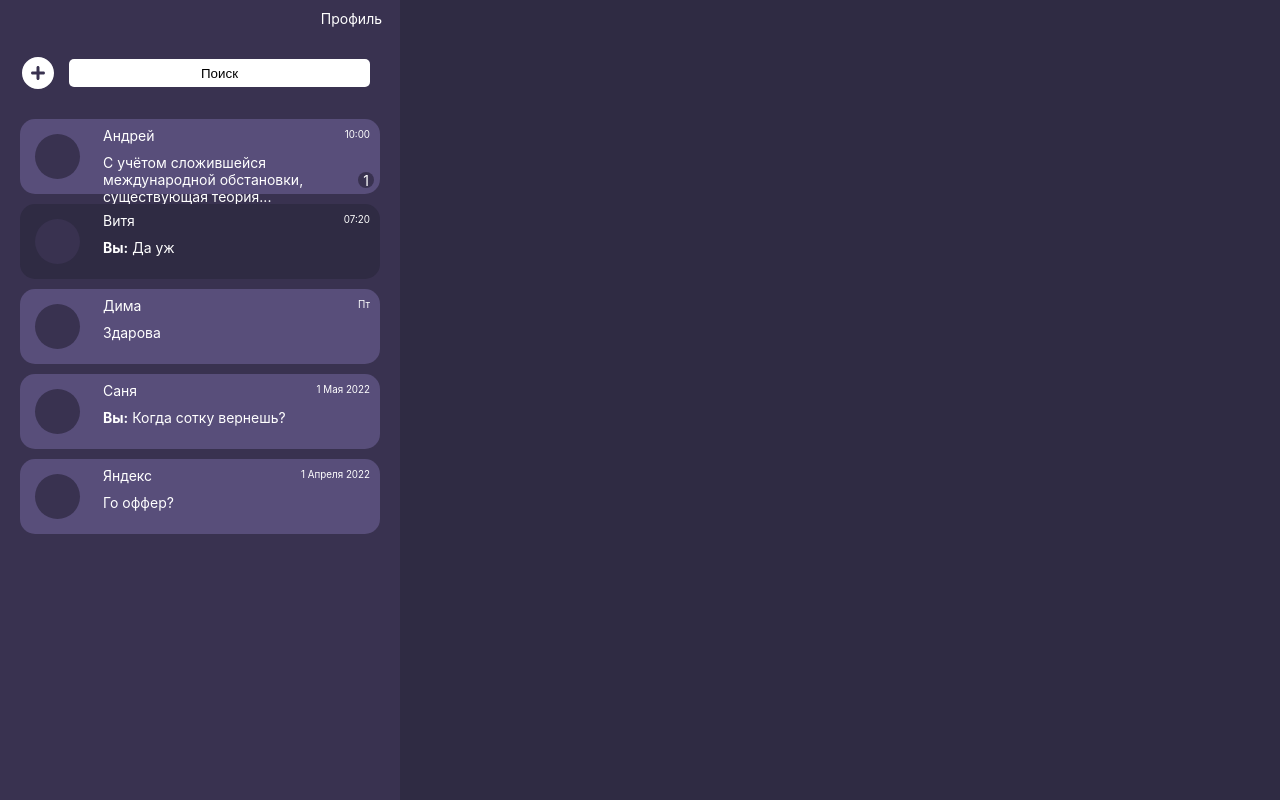
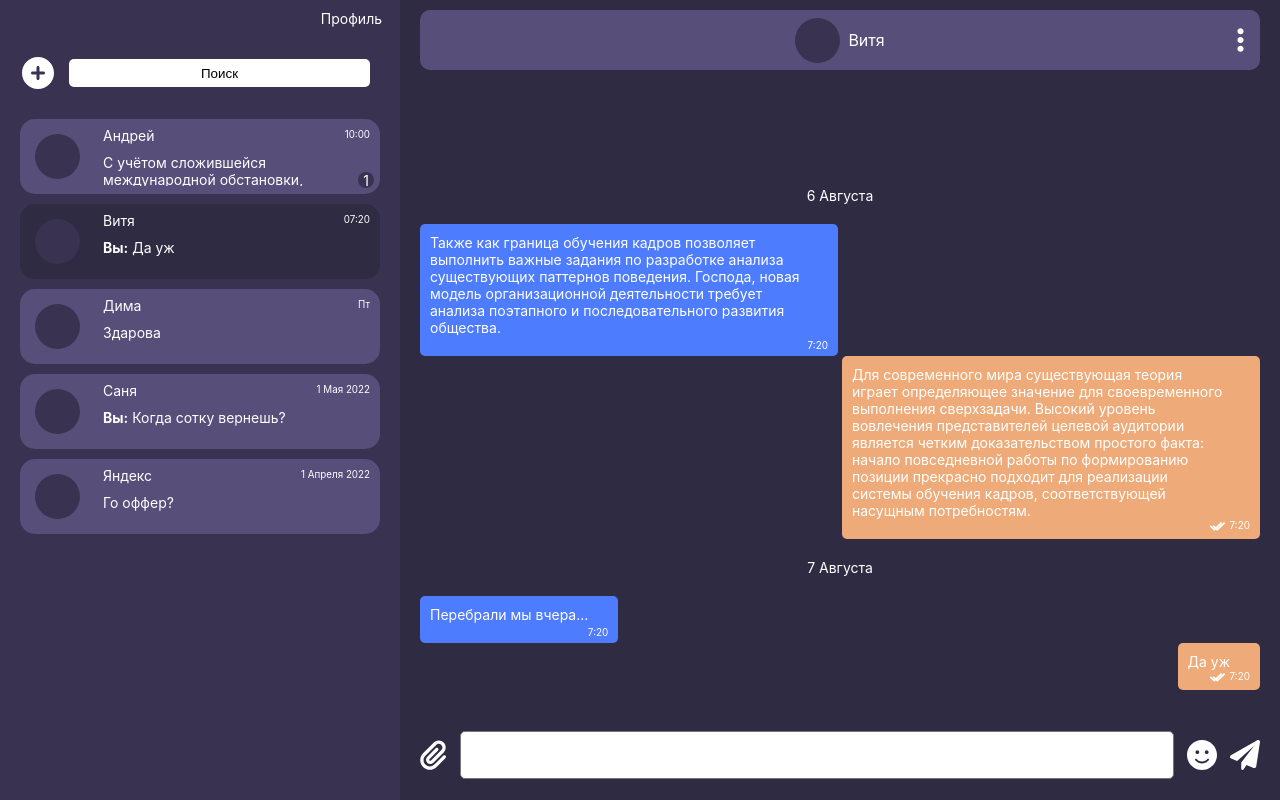
Before and after one commit to lmm1ng/middle.messenger.praktikum.yandex, a website built with Parcel: page src/views/ChatView/chat.html in a window 1280 px wide. Built offline with nearby package versions, Linux system fonts and the light colour scheme.

Commit message:
Chat page

```diff
--- /dev/null
+++ b/src/components/avatar/avatar.js
@@ -0,0 +1,4 @@
+import Handlebars from 'handlebars'
+import template from './avatar.tmpl'
+
+export default ({classes}) => Handlebars.compile(template)({classes})
--- /dev/null
+++ b/src/components/avatar/avatar.scss
@@ -0,0 +1,7 @@
+.avatar {
+  width: 45px;
+  height: 45px;
+  border-radius: 50%;
+  flex-shrink: 0;
+  background-color: #393250;
+}
--- /dev/null
+++ b/src/components/avatar/avatar.tmpl.js
@@ -0,0 +1,5 @@
+import './avatar.scss'
+
+export default `
+    <div class="avatar {{classes}}"></div>
+`
--- /dev/null
+++ b/src/components/ui/textarea/textarea.js
@@ -0,0 +1,4 @@
+import Handlebars from 'handlebars'
+import template from './textarea.tmpl'
+
+export default ({rows, name}) => Handlebars.compile(template)({rows, name})
--- /dev/null
+++ b/src/components/ui/textarea/textarea.scss
@@ -0,0 +1,9 @@
+.textarea {
+  resize: none;
+  border-radius: 5px;
+  padding: 0.6rem;
+  width: 100%;
+  &:focus {
+    outline: none;
+  }
+}
--- /dev/null
+++ b/src/components/ui/textarea/textarea.tmpl.js
@@ -0,0 +1,5 @@
+import './textarea.scss'
+
+export default `
+    <textarea class="textarea" rows={{rows}} name={{name}}></textarea>
+`
--- a/src/containers/Chat/ChatList/chatList.js
+++ b/src/containers/Chat/ChatList/chatList.js
@@ -8,7 +8,7 @@ const store = {
             selected: false,
             unreadCount: 1,
             lastMessage: {
-                text: 'С учётом сложившейся международной обстановки, существующая теория...',
+                text: 'С учётом сложившейся международной обстановки, существующая теория',
                 isMy: false,
                 date: '10:00'
             }
--- a/src/containers/Chat/ChatList/chatList.scss
+++ b/src/containers/Chat/ChatList/chatList.scss
@@ -38,12 +38,7 @@
     background-color: #2F2B43;
   }
   &__avatar {
-    width: 45px;
-    height: 45px;
     margin: 15px;
-    border-radius: 50%;
-    flex-shrink: 0;
-    background-color: #393250;
   }
   &__text {
     display: flex;
@@ -71,3 +66,11 @@
     text-align: center;
   }
 }
+
+.text__content {
+  text-overflow: ellipsis;
+  -webkit-line-clamp: 2;
+  display: -webkit-box;
+  overflow: hidden;
+  width: 250px;
+}
--- a/src/containers/Chat/ChatList/chatList.tmpl.js
+++ b/src/containers/Chat/ChatList/chatList.tmpl.js
@@ -2,12 +2,13 @@ import './chatList.scss'
 import '../../../index.scss'
 import anchor from '../../../components/ui/anchor/anchor'
 import input from '../../../components/ui/input/input'
+import avatar from "../../../components/avatar/avatar";
 
 import plusSvg from '../../../assets/svg/circle-plus.svg'
 
 export default `
-    <div class="chat-list-wrapper">
-        <div class="chat-list-wrapper__header">
+    <aside class="chat-list-wrapper">
+        <header class="chat-list-wrapper__header">
             <div class="header__profile-link">
                 ${anchor({text: 'Профиль'})}
             </div>
@@ -15,11 +16,11 @@ export default `
                 <img src=${plusSvg} alt="create-chat">
                 ${input({name: 'chat-search', placeholder: 'Поиск'})}
             </div>
-        </div>
-        <div class="chat-list-wrapper__content">
+        </header>
+        <main class="chat-list-wrapper__content">
             {{#each chats}}
                 <div class="chat-element {{#if this.selected}}chat-element--selected{{/if}}">
-                    <div class="chat-element__avatar"></div>
+                    ${avatar({classes: 'chat-element__avatar'})}
                     <div class="chat-element__text">
                         <span class="text__name">{{this.name}}</span>
                         <span class="text__content">
@@ -35,6 +36,6 @@ export default `
                     {{/if}}
                 </div>
             {{/each}}
-        </div>
-    </div>
+        </main>
+    </aside>
 `
--- a/src/containers/Chat/ChatMessages/chatMessages.js
+++ b/src/containers/Chat/ChatMessages/chatMessages.js
@@ -18,7 +18,7 @@ const store = {
                         text: 'Перебрали мы вчера...',
                         date: '7:20',
                         isMy: false,
-                        read: true
+                        read: false
                     },
                 ]
             },
@@ -35,7 +35,7 @@ const store = {
                         text: 'Также как граница обучения кадров позволяет выполнить важные задания по разработке анализа существующих паттернов поведения. Господа, новая модель организационной деятельности требует анализа поэтапного и последовательного развития общества.',
                         date: '7:20',
                         isMy: false,
-                        read: true
+                        read: false
                     },
                 ]
             },
--- a/src/containers/Chat/ChatMessages/chatMessages.scss
+++ b/src/containers/Chat/ChatMessages/chatMessages.scss
@@ -1,5 +1,86 @@
 .chat-messages-wrapper {
   height: 100%;
   background-color: #2F2B43;
+  display: flex;
+  flex-direction: column;
   flex: 1;
+  color: #fff;
+  &__header {
+    height: 60px;
+    margin: 10px 20px;
+    border-radius: 10px;
+    background-color: #584E7A;
+    display: flex;
+    justify-content: center;
+    align-content: center;
+    position: relative;
+  }
+  &__content {
+    flex: 1;
+    display: flex;
+    flex-direction: column-reverse;
+    overflow-y: auto;
+  }
+  &__footer {
+    display: flex;
+    justify-content: space-between;
+    align-items: center;
+    height: 90px;
+    padding: 0 20px;
+  }
 }
+
+.header__profile {
+  display: flex;
+  align-items: center;
+  gap: 8px;
+}
+
+.header__dropdown {
+  position: absolute;
+  right: 16px;
+  top: 16px;
+}
+
+.message-input {
+  width: 85%;
+}
+
+.profile__name {
+  font-size: 1.14rem;
+}
+
+.day-wrapper {
+  &__title {
+    text-align: center;
+    display: block;
+  }
+}
+.messages-wrapper {
+  display: flex;
+  flex-direction: column-reverse;
+  padding: 20px;
+  &__message {
+    max-width: 45%;
+    width: fit-content;
+    background-color: #4D7CFE;
+    padding: 10px 30px 20px 10px;
+    border-radius: 5px;
+    position: relative;
+    &.my {
+      background-color: #EEAB79;
+      align-self: end;
+    }
+  }
+}
+
+.message__meta {
+  position: absolute;
+  right: 10px;
+  bottom: 5px;
+  display: flex;
+  gap: 5px;
+  &__date {
+    font-size: 0.71rem;
+  }
+}
--- a/src/containers/Chat/ChatMessages/chatMessages.tmpl.js
+++ b/src/containers/Chat/ChatMessages/chatMessages.tmpl.js
@@ -1,7 +1,52 @@
 import './chatMessages.scss'
+
+import textarea from "../../../components/ui/textarea/textarea";
+import avatar from "../../../components/avatar/avatar";
+
+import dotsSvg from '../../../assets/svg/dots.svg'
+import clipSvg from '../../../assets/svg/paperclip.svg'
+import emojiSvg from '../../../assets/svg/face-smile.svg'
+import planeSvg from '../../../assets/svg/paper-plane.svg'
+import readSvg from '../../../assets/svg/read-message.svg'
 
 export default `
     <div class="chat-messages-wrapper">
-
+        <header class="chat-messages-wrapper__header">
+            <div class="header__profile">
+                ${avatar({classes: 'profile__avatar'})}
+                <span class="profile__name">{{title}}</span>
+            </div>
+            <div class="header__dropdown dropdown">
+                <img src="${dotsSvg}" alt="dots"/>
+            </div>
+        </header>
+        <main class="chat-messages-wrapper__content">
+            {{#each messages}}
+            <div class="content day-wrapper">
+                <span class="day-wrapper__title">{{this.day}}</span>
+                <div class="messages-wrapper">
+                    {{#each this.array}}
+                    <div class="messages-wrapper__message {{#if this.isMy}}my{{/if}}">
+                        <span>{{this.text}}</span>
+                        <div class="message__meta">
+                            {{#if this.read}}
+                            <img src=${readSvg} alt="readed">
+                            {{/if}}
+                            <span class="message__meta__date">{{this.date}}</span>
+                        </div>
+                    </div>
+                    {{/each}}
+                </div>
+            </div>
+            {{/each}}
+        </main>
+        <footer class="chat-messages-wrapper__footer">
+            <img src="${clipSvg}" alt="clip">
+            <div class="message-input">
+                ${textarea({rows: 2, name: 'message'})}
+            </div>
+            <img src="${emojiSvg}" alt="emoji">
+            <img src="${planeSvg}" alt="send">
+        </footer>
     </div>
 `
--- a/src/index.scss
+++ b/src/index.scss
@@ -5,6 +5,8 @@ html {
 html, body {
   margin: 0;
   padding: 0;
+  height: 100vh;
+  overflow: hidden;
 }
 .card {
   background-color: #393250;
```
Also changed, not shown: src/assets/svg/read-message.svg (added).
